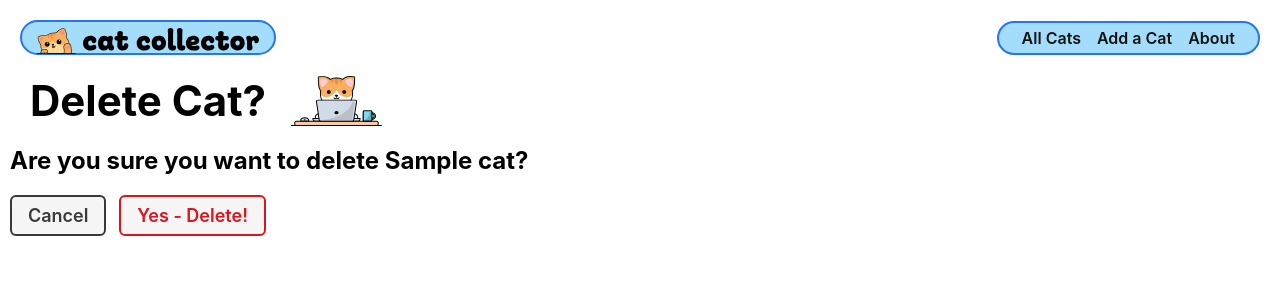
After one commit to kei-the-gae/django-crud-app-cat-collector, a Django app: page /cats/1/delete/ in a window 1280 px wide. The commit adds this page. Shown: the top 300 px of the page. Run offline with Django 5.2, Linux system fonts and the light colour scheme; tables that the repository leaves empty hold one stand-in row (values such as "Sample post").

Commit message:
Add update and delete routes, edit form template and add delete template

```diff
--- a/main_app/templates/cats/detail.html
+++ b/main_app/templates/cats/detail.html
@@ -17,6 +17,11 @@
         <h2>A {{ cat.breed }} kitten.</h2>
         {% endif %}
         <p>{{ cat.description }}</p>
+
+        <div class="cat-actions">
+            <a href="{% url 'cat-update' cat.id %}" class="btn warn">Edit</a>
+            <a href="{% url 'cat-delete' cat.id %}" class="btn danger">Delete</a>
+        </div>
     </div>
 </section>
 {% endblock %}
--- /dev/null
+++ b/main_app/templates/main_app/cat_confirm_delete.html
@@ -0,0 +1,18 @@
+{% extends 'base.html' %}
+{% load static %}
+{% block content %}
+
+<div class="page-header">
+    <h1>Delete Cat?</h1>
+    <img src="{% static 'images/nerd-cat.svg' %}" alt="A cat using a computer" />
+</div>
+
+<h2>Are you sure you want to delete {{ cat.name }}?</h2>
+
+<form action="" method="post" class="form">
+    {% csrf_token %}
+    <a href="{% url 'cat-detail' cat.id %}" class="btn secondary">Cancel</a>
+    <button type="submit" class="btn danger">Yes - Delete!</button>
+</form>
+
+{% endblock %}
--- a/main_app/urls.py
+++ b/main_app/urls.py
@@ -8,4 +8,6 @@ urlpatterns = [
     path('cats/', views.cat_index, name='cat-index'),
     path('cats/<int:cat_id>/', views.cat_detail, name='cat-detail'),
     path('cats/create/', views.CatCreate.as_view(), name='cat-create'),
+    path('cats/<int:pk>/update/', views.CatUpdate.as_view(), name='cat-update'),
+    path('cats/<int:pk>/delete/', views.CatDelete.as_view(), name='cat-delete'),
 ]
--- a/main_app/views.py
+++ b/main_app/views.py
@@ -2,7 +2,7 @@ from django.shortcuts import render
 # Import HttpResponse to send text-based responses
 # from django.http import HttpResponse
 # Import CreateView
-from django.views.generic.edit import CreateView
+from django.views.generic.edit import CreateView, UpdateView, DeleteView
 # Import Cat model
 from .models import Cat
 
@@ -49,3 +49,14 @@ class CatCreate(CreateView):
     fields = '__all__'
     # fields = ['name', 'breed', 'description', 'age']
     success_url = '/cats/'
+
+#Define update CBV class
+class CatUpdate(UpdateView):
+    model = Cat
+    # Let's disallow the renaming of a cat by excluding the name field!
+    fields = ['breed', 'description', 'age']
+
+#Define delete CBV class
+class CatDelete(DeleteView):
+    model = Cat
+    success_url = '/cats/'
```
Also changed, not shown: main_app/templates/main_app/cat_form.html (+14 -0 lines).
